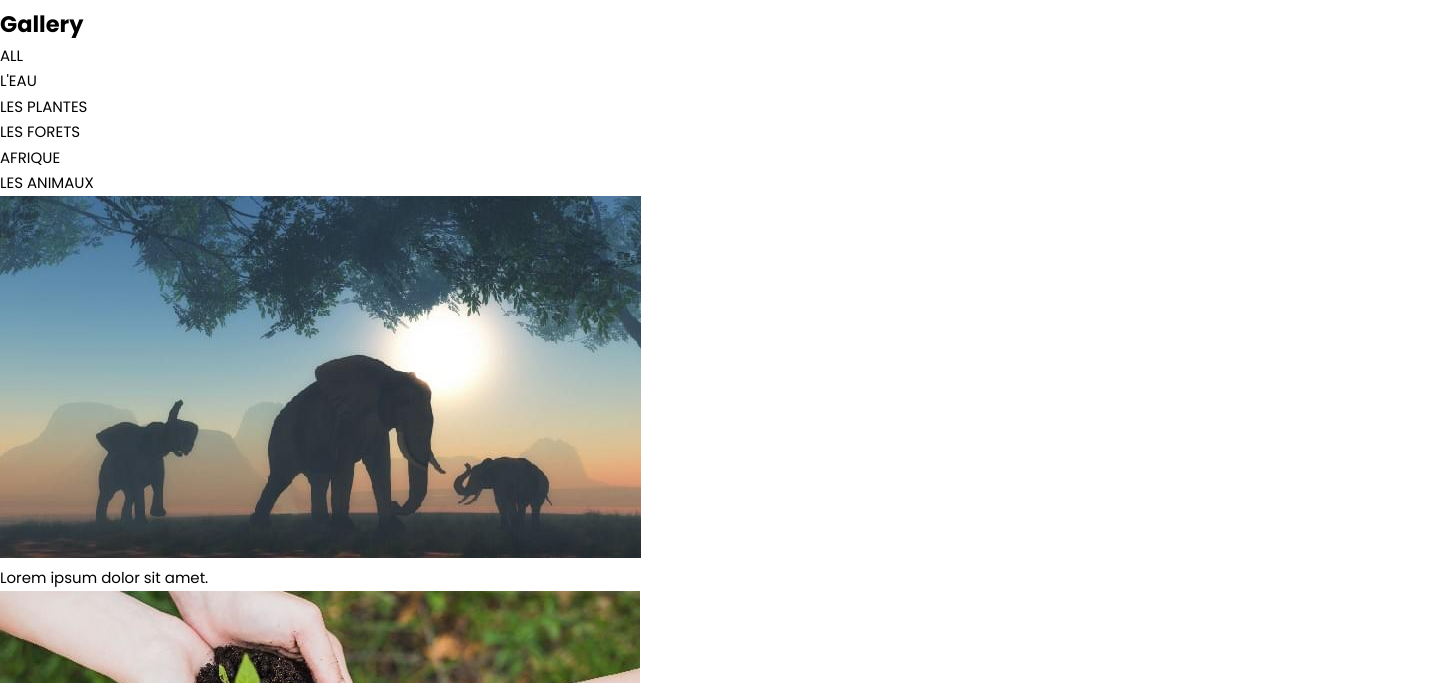
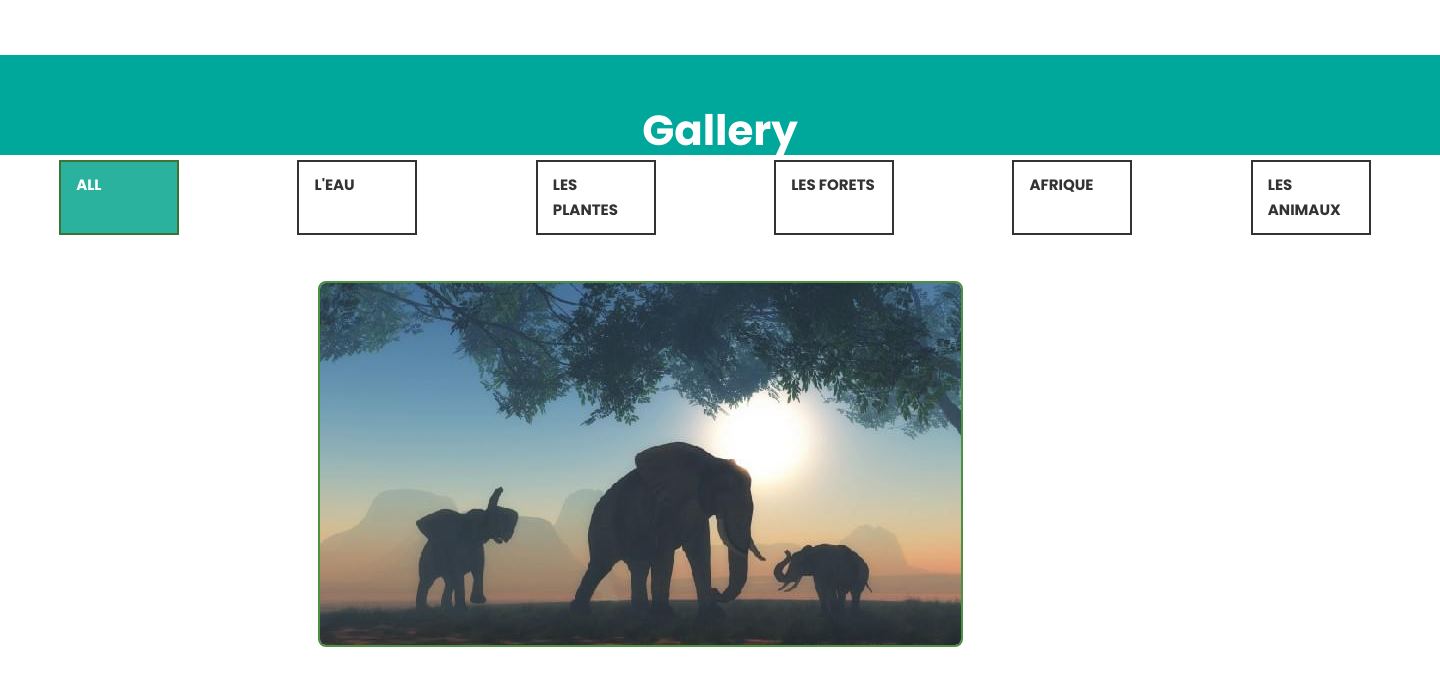
Before and after one commit to Ned-med/Green_Foundation_dev, a website: page pages/projects.html in a window 1280 px wide. Shown: the part 70-753 px from the top of the page, 1440 px wide, since content can reach past the window. Drawn offline with nearby package versions, Linux system fonts and the light colour scheme; files that its build step writes are made by us from their sources; files whose address does not match are found by name.

Commit message:
Update Proj-branch

```diff
--- a/includes/footer.html
+++ b/includes/footer.html
@@ -79,10 +79,12 @@
         }
       );
     </script>
+
     <!-- build:js js/main.min.js -->
         <script src="../js/index.js"></script>
+
     <!-- endbuild -->
-    <script src="js/gallery.js"></script>
+
 <script src="vendor/swiper/swiper.min.js"></script>
 <script>
     var swiper = new Swiper('.swiper-container', {
--- a/includes/nav.html
+++ b/includes/nav.html
@@ -11,6 +11,7 @@
     <link rel="stylesheet" href="../css/styles.css">
     <link rel="stylesheet" href="../css/about.style.css">
     <link rel="stylesheet" href="../css/news.css">
+    <link rel="stylesheet" href="../css/gallery.css">
     <!--endbuild -->
     <title>Green Foundation</title>
   </head>
--- a/pages/projects.html
+++ b/pages/projects.html
@@ -1,7 +1,4 @@
 @@include('../includes/nav.html')
-
-<!---------------------------------------------------------Start body---------------------------------------------------------------------------------- -->
- <body>
      <!---------------------------------------------- Section Gallery Failtre ----------------------------------------------------------------------------->
      <section class="main">
          <!-- --------------------------------------Container------------------------------------------------------------------------------------------- -->
@@ -110,7 +107,6 @@
 
 </section>
 
-</body>
-
 
 @@include('../includes/footer.html')
+<script src="js/gallery.js"></script>
```
Also changed, not shown: dist/about.html, dist/contact.html, dist/css/style.mini.css, dist/index.html, dist/js/gallery.js (added), dist/news.html, dist/projects.html.
